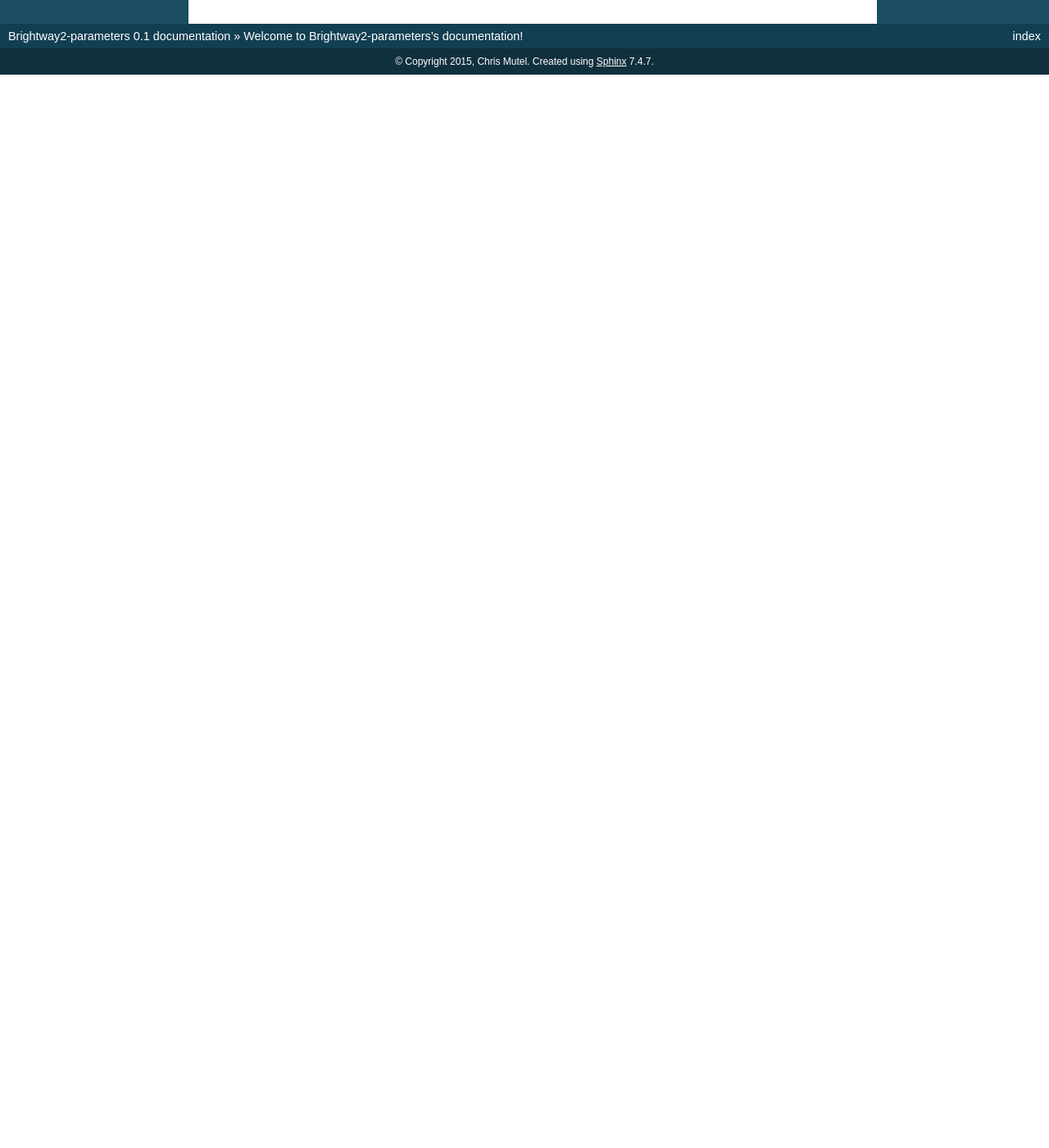
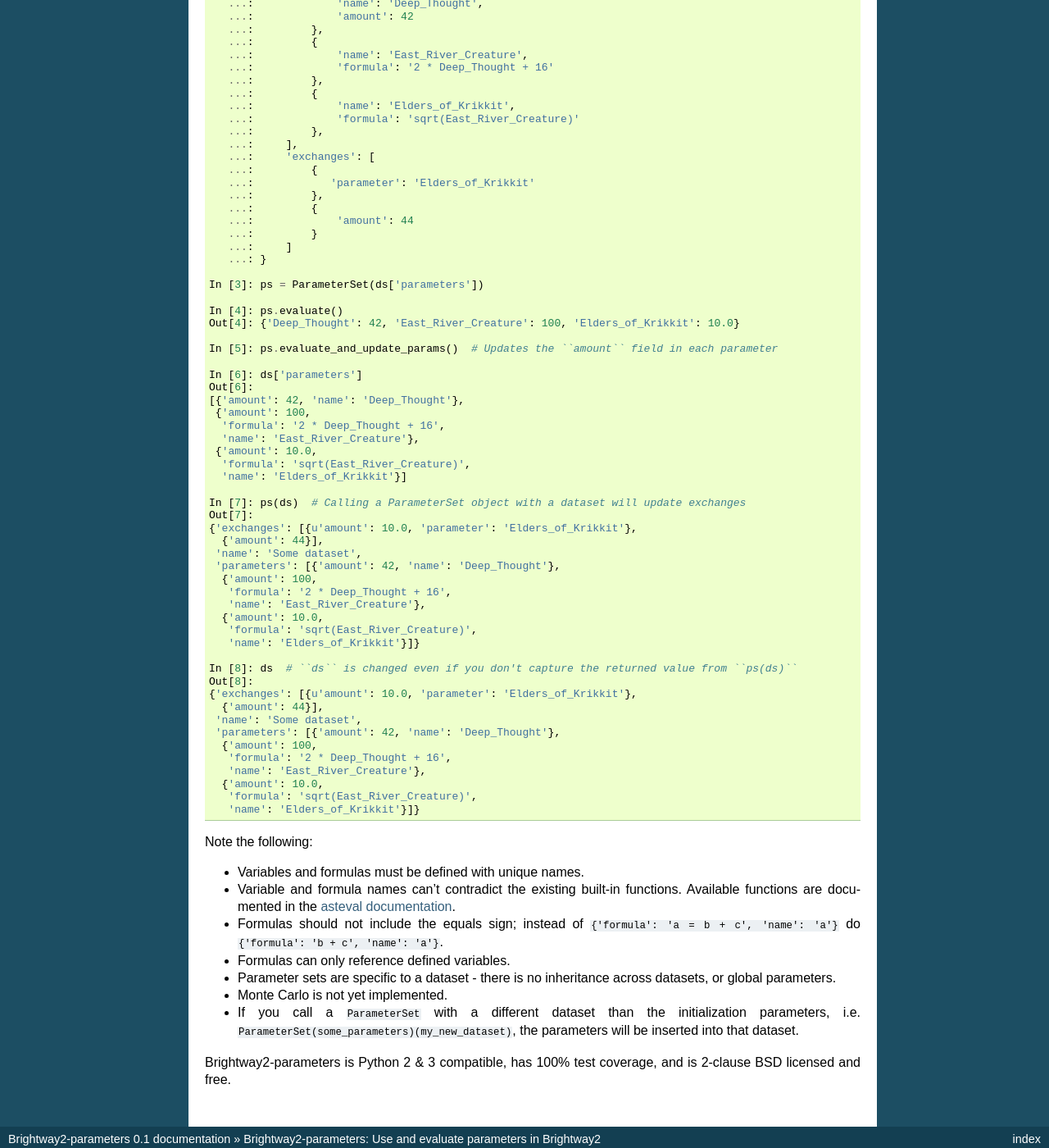
Before and after one commit to brightway-lca/brightway2-parameters, a Sphinx documentation site: the page built from docs/index.rst, in a window 1280 px wide and 1400 px high, scrolled down 270 px. Shown: the whole window at 82% size. Built offline with Sphinx 7.4.7, drawn with Linux system fonts in a browser that asks for light colours; before the commit the page ends 900 px from its top, so only the background shows below that; some of the changed text lies outside the part shown.

Commit message:
__call__, documentation, complete test coverage

```diff
--- a/docs/index.rst
+++ b/docs/index.rst
@@ -1,21 +1,89 @@
-.. Brightway2-parameters documentation master file, created by
-   sphinx-quickstart on Mon Feb  2 21:49:02 2015.
-   You can adapt this file completely to your liking, but it should at least
-   contain the root `toctree` directive.
+Brightway2-parameters: Use and evaluate parameters in Brightway2
+================================================================
 
-Welcome to Brightway2-parameters's documentation!
-=================================================
+Use and data formats are most easily explained in an example:
 
-Contents:
+.. code-block:: python
 
-.. toctree::
-   :maxdepth: 2
+    In [1]: from bw2parameters import ParameterSet
 
+    In [2]: ds = {
+       ...:     'name': 'Some dataset',
+       ...:     'parameters': [
+       ...:         {
+       ...:             'name': 'Deep_Thought',
+       ...:             'amount': 42
+       ...:         },
+       ...:         {
+       ...:             'name': 'East_River_Creature',
+       ...:             'formula': '2 * Deep_Thought + 16'
+       ...:         },
+       ...:         {
+       ...:             'name': 'Elders_of_Krikkit',
+       ...:             'formula': 'sqrt(East_River_Creature)'
+       ...:         },
+       ...:     ],
+       ...:     'exchanges': [
+       ...:         {
+       ...:            'parameter': 'Elders_of_Krikkit'
+       ...:         },
+       ...:         {
+       ...:             'amount': 44
+       ...:         }
+       ...:     ]
+       ...: }
 
+    In [3]: ps = ParameterSet(ds['parameters'])
 
-Indices and tables
-==================
+    In [4]: ps.evaluate()
+    Out[4]: {'Deep_Thought': 42, 'East_River_Creature': 100, 'Elders_of_Krikkit': 10.0}
 
-* :ref:`genindex`
-* :ref:`modindex`
-* :ref:`search`
+    In [5]: ps.evaluate_and_update_params()  # Updates the ``amount`` field in each parameter
+
+    In [6]: ds['parameters']
+    Out[6]:
+    [{'amount': 42, 'name': 'Deep_Thought'},
+     {'amount': 100,
+      'formula': '2 * Deep_Thought + 16',
+      'name': 'East_River_Creature'},
+     {'amount': 10.0,
+      'formula': 'sqrt(East_River_Creature)',
+      'name': 'Elders_of_Krikkit'}]
+
+    In [7]: ps(ds)  # Calling a ParameterSet object with a dataset will update exchanges
+    Out[7]:
+    {'exchanges': [{u'amount': 10.0, 'parameter': 'Elders_of_Krikkit'},
+      {'amount': 44}],
+     'name': 'Some dataset',
+     'parameters': [{'amount': 42, 'name': 'Deep_Thought'},
+      {'amount': 100,
+       'formula': '2 * Deep_Thought + 16',
+       'name': 'East_River_Creature'},
+      {'amount': 10.0,
+       'formula': 'sqrt(East_River_Creature)',
+       'name': 'Elders_of_Krikkit'}]}
+
+    In [8]: ds  # ``ds`` is changed even if you don't capture the returned value from ``ps(ds)``
+    Out[8]:
+    {'exchanges': [{u'amount': 10.0, 'parameter': 'Elders_of_Krikkit'},
+      {'amount': 44}],
+     'name': 'Some dataset',
+     'parameters': [{'amount': 42, 'name': 'Deep_Thought'},
+      {'amount': 100,
+       'formula': '2 * Deep_Thought + 16',
+       'name': 'East_River_Creature'},
+      {'amount': 10.0,
+       'formula': 'sqrt(East_River_Creature)',
+       'name': 'Elders_of_Krikkit'}]}
+
+Note the following:
+
+* Variables and formulas must be defined with unique names.
+* Variable and formula names can't contradict the existing built-in functions. Available functions are documented in the `asteval documentation <http://newville.github.io/asteval/basics.html#built-in-functions>`__.
+* Formulas should not include the equals sign; instead of ``{'formula': 'a = b + c', 'name': 'a'}`` do ``{'formula': 'b + c', 'name': 'a'}``.
+* Formulas can only reference defined variables.
+* Parameter sets are specific to a dataset - there is no inheritance across datasets, or global parameters.
+* Monte Carlo is not yet implemented.
+* If you call a ``ParameterSet`` with a different dataset than the initialization parameters, i.e. ``ParameterSet(some_parameters)(my_new_dataset)``, the parameters will be inserted into that dataset.
+
+Brightway2-parameters is Python 2 & 3 compatible, has 100% test coverage, and is 2-clause BSD licensed and free.
```
Also changed, not shown: README.rst (+8 -28 lines), 2 other files.
